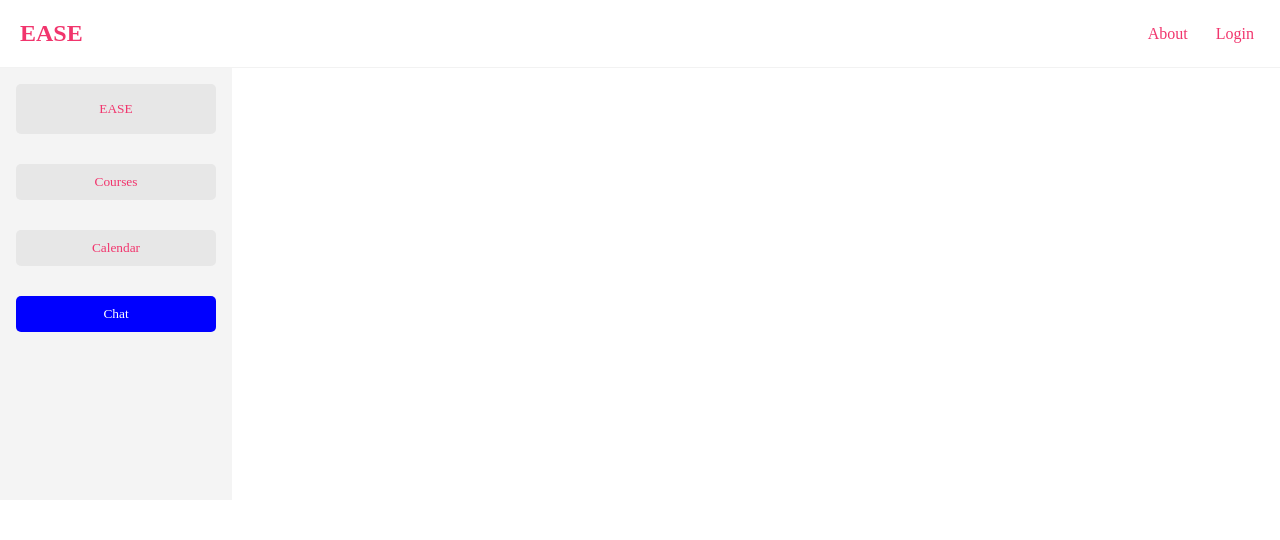
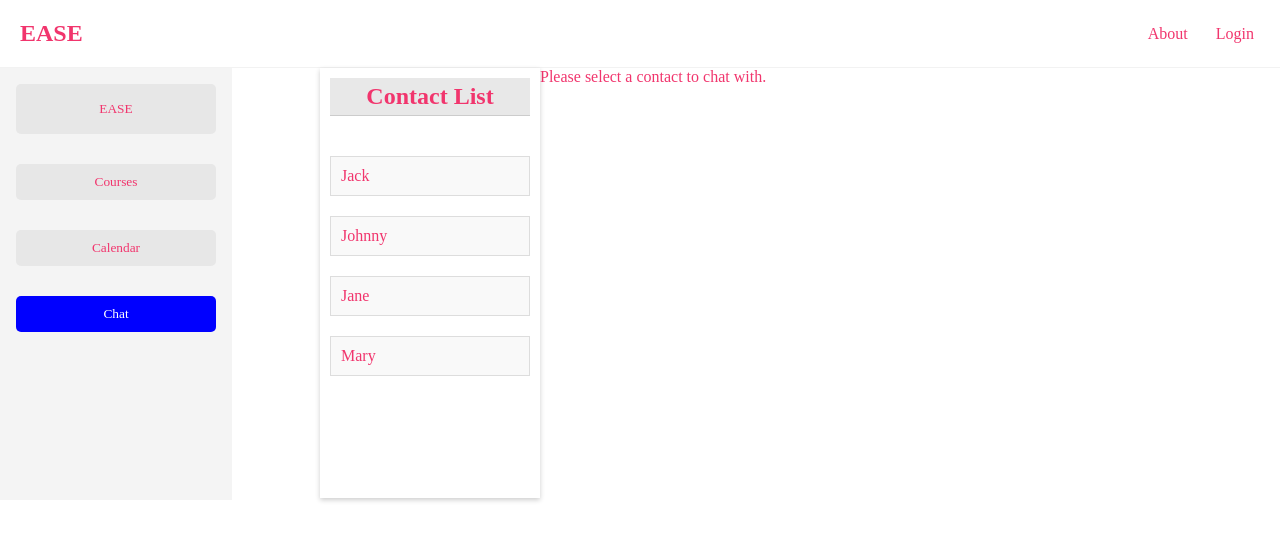
Before and after one commit to Eric-yyyyy/EASE, a React (Create React App) app: page /chat in a window 1280 px wide. Shown: the top 540 px of the page. Built offline with nearby package versions, Linux system fonts and the light colour scheme.

Commit message:
chat_skeleton

```diff
--- a/src/App.js
+++ b/src/App.js
@@ -5,6 +5,7 @@ import MenuList from './components/MenuList';
 import HomeScreen from './components/Screens/HomeScreen';
 import CourseScreen from './components/Screens/CourseScreen';
 import CalendarScreen from './components/Screens/CalendarScreen';
+import ChatScreen from './components/Screens/ChatScreen';
 
 import { BrowserRouter as Router, Route,Routes } from 'react-router-dom';
 
@@ -25,6 +26,7 @@ function App() {
             <Route exact path="/" element={<HomeScreen />} />
             <Route exact path="/course" element={<CourseScreen />} />
             <Route exact path="/calendar" element={<CalendarScreen />} />
+            <Route exact path="/chat" element={<ChatScreen />} />
           </Routes>
         </main>
       </div>
--- /dev/null
+++ b/src/CSS/Chatscreen.css
@@ -0,0 +1,10 @@
+/* ChatScreen.css */
+.chat-screen {
+    display: flex;
+  }
+
+
+  .chat-server {
+    flex-grow: 1;
+
+  }
--- /dev/null
+++ b/src/CSS/UserList.css
@@ -0,0 +1,30 @@
+.chat-list {
+
+    width: 200px;
+    margin: 0;
+    padding: 10px;
+    position: relative;
+    height: 410px;
+    box-shadow: 0 2px 5px rgba(0, 0, 0, 0.2);
+  }
+
+  .chat-list h2 {
+    margin-bottom: 40px;
+    text-align: center;
+    background-color: #e8e8e8;
+    padding: 5px;
+    border-bottom: 1px solid #ccc;
+  }
+
+  .contact-item {
+    padding: 10px;
+    margin-bottom: 20px;
+    cursor: pointer;
+    border: 1px solid #ddd;
+    background-color: #f9f9f9;
+  }
+
+  .contact-item:hover, .contact-item.selected {
+    background-color: #add8e6;
+    color: white;
+  }
--- a/src/components/CourseChat.js
+++ b/src/components/CourseChat.js
@@ -1 +1,18 @@
-const testgit = 1
+import React from 'react';
+
+function ChatServer({ contact }) {
+  // Return null or some placeholder if contact is null
+  if (!contact) {
+    return <div className="chat-server">Please select a contact to chat with.</div>;
+  }
+
+  // Fetch and display messages for the active contact
+  return (
+    <div className="chat-server">
+      <h2>Chat with {contact.name}</h2>
+      {/* Messages go here */}
+    </div>
+  );
+}
+
+export default ChatServer;
--- a/src/components/Screens/ChatScreen.js
+++ b/src/components/Screens/ChatScreen.js
@@ -0,0 +1,17 @@
+// ChatScreen.js
+import React, { useState } from 'react';
+import ChatList from '../Userlist';
+import ChatServer from '../CourseChat';
+import '../../CSS/Chatscreen.css';
+function ChatScreen() {
+    const [activeContact, setActiveContact] = useState(null);
+
+    return (
+      <div className="chat-screen">
+        <ChatList activeContact={activeContact} setActiveContact={setActiveContact} />
+        <ChatServer contact={activeContact} />
+      </div>
+    );
+  }
+
+export default ChatScreen;
--- a/src/components/Userlist.js
+++ b/src/components/Userlist.js
@@ -0,0 +1,38 @@
+
+import React from 'react';
+import '../CSS/UserList.css'
+
+import { useState } from 'react';
+
+
+function ChatList({ activeContact, setActiveContact }) {
+    // No need for selectedContact state here as it's passed down from parent
+
+    const contacts = [
+      { name: 'Jack', id: 1 },
+      { name: 'Johnny', id: 2 },
+      { name: 'Jane', id: 3 },
+      { name: 'Mary', id: 4 },
+    ];
+
+    const handleSelectContact = (contact) => {
+      setActiveContact(contact);
+    };
+
+    return (
+    <div className="chat-list">
+      <h2>Contact List</h2>
+      {contacts.map((contact) => (
+        <div
+          key={contact.id}
+          className={`contact-item ${activeContact && activeContact.id === contact.id ? 'active' : ''}`}
+          onClick={() => setActiveContact(contact)}
+        >
+          {contact.name}
+        </div>
+      ))}
+    </div>
+  );
+  }
+
+export default ChatList;
```
